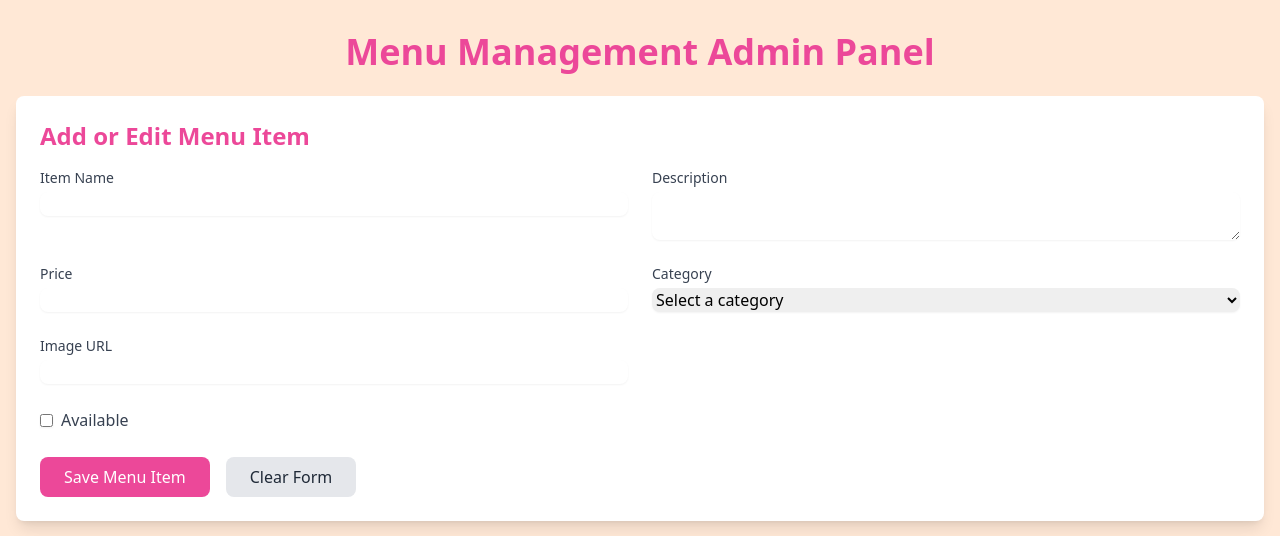
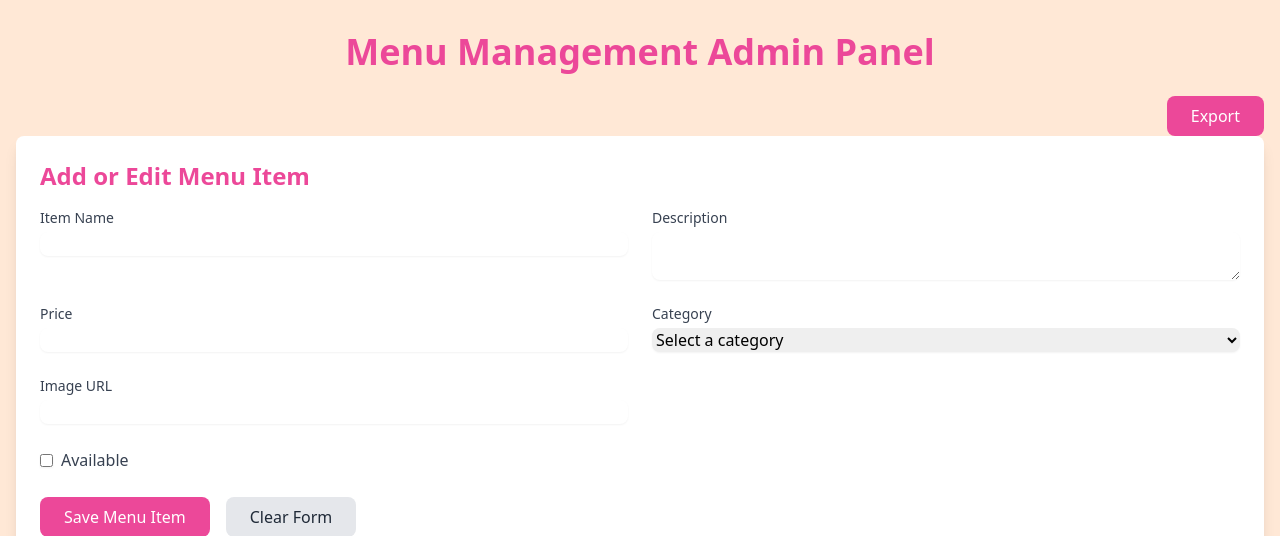
Before and after one commit to indrajeet-77/Infosys-SpringBaord-HiFi-Delivery-Eats-Menu-Management-Module-Team2-, a Flask app: page /admin in a window 1280 px wide. Shown: the top 536 px of the page. Run offline with Flask 3, Linux system fonts and the light colour scheme; data comes from the database, SQL or seed files in the repository; some libraries are stand-ins or nearby versions.

Commit message:
Update adminpanel.html

```diff
--- a/templates/adminpanel.html
+++ b/templates/adminpanel.html
@@ -1,5 +1,6 @@
 <!DOCTYPE html>
 <html lang="en">
+
 <head>
     <meta charset="UTF-8">
     <meta name="viewport" content="width=device-width, initial-scale=1.0">
@@ -11,9 +12,19 @@
         }
     </style>
 </head>
+
 <body class="min-h-screen">
     <div class="container mx-auto px-4 py-8">
         <h1 class="text-4xl font-bold text-center text-pink-500 mb-6">Menu Management Admin Panel</h1>
+
+
+        <!-- Export Button -->
+        <div class="flex justify-end">
+            <button id="exportButton"
+                class="px-6 py-2 bg-pink-500 text-white rounded-lg hover:bg-pink-600 focus:outline-none focus:ring-2 focus:ring-pink-500 focus:ring-offset-2">
+                Export
+            </button>
+        </div>
 
         <!-- Form Section (Unchanged from previous version) -->
         <div class="bg-white shadow-lg rounded-lg p-6 mb-8">
@@ -70,6 +81,7 @@
                         class="px-6 py-2 bg-gray-200 text-gray-800 rounded-lg hover:bg-gray-300 focus:outline-none focus:ring-2 focus:ring-gray-500 focus:ring-offset-2">
                         Clear Form
                     </button>
+
                 </div>
             </form>
         </div>
@@ -236,6 +248,38 @@
             loadCategories();
             loadMenuItems();
         });
+
+
+       // Export menu items as PDF
+    document.getElementById('exportButton').addEventListener('click', async function () {
+    try {
+        const response = await fetch('/api/export_menu_items', {
+            method: 'GET',
+            headers: {
+                'Content-Type': 'application/json'
+            }
+        });
+
+        if (response.ok) {
+            const blob = await response.blob();
+            const url = window.URL.createObjectURL(blob);
+            const a = document.createElement('a');
+            a.href = url;
+            a.download = 'menu_items.pdf';
+            document.body.appendChild(a);
+            a.click();
+            a.remove();
+        } else {
+            throw new Error('Failed to export menu items');
+        }
+    } catch (error) {
+        console.error('Error exporting menu items:', error);
+        alert('Failed to export menu items');
+    }
+});
+
+
     </script>
 </body>
+
 </html>
```
